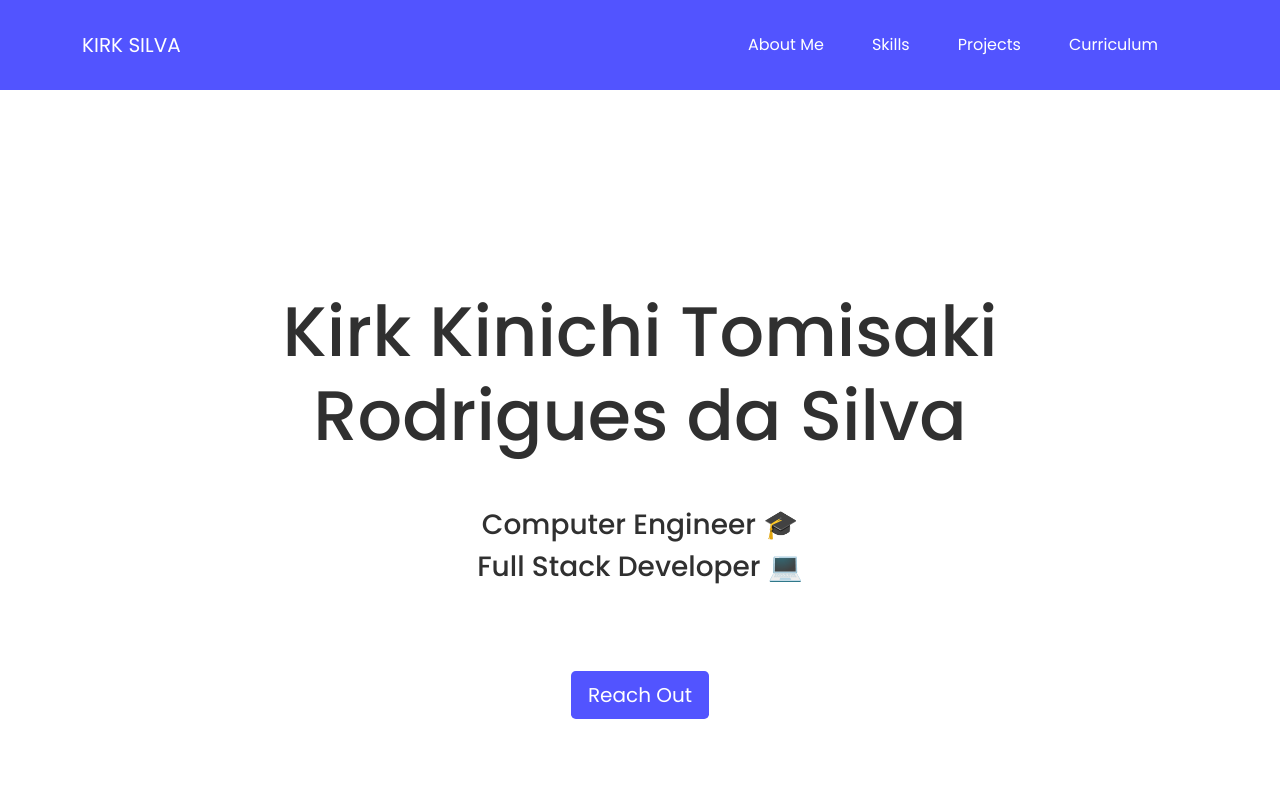
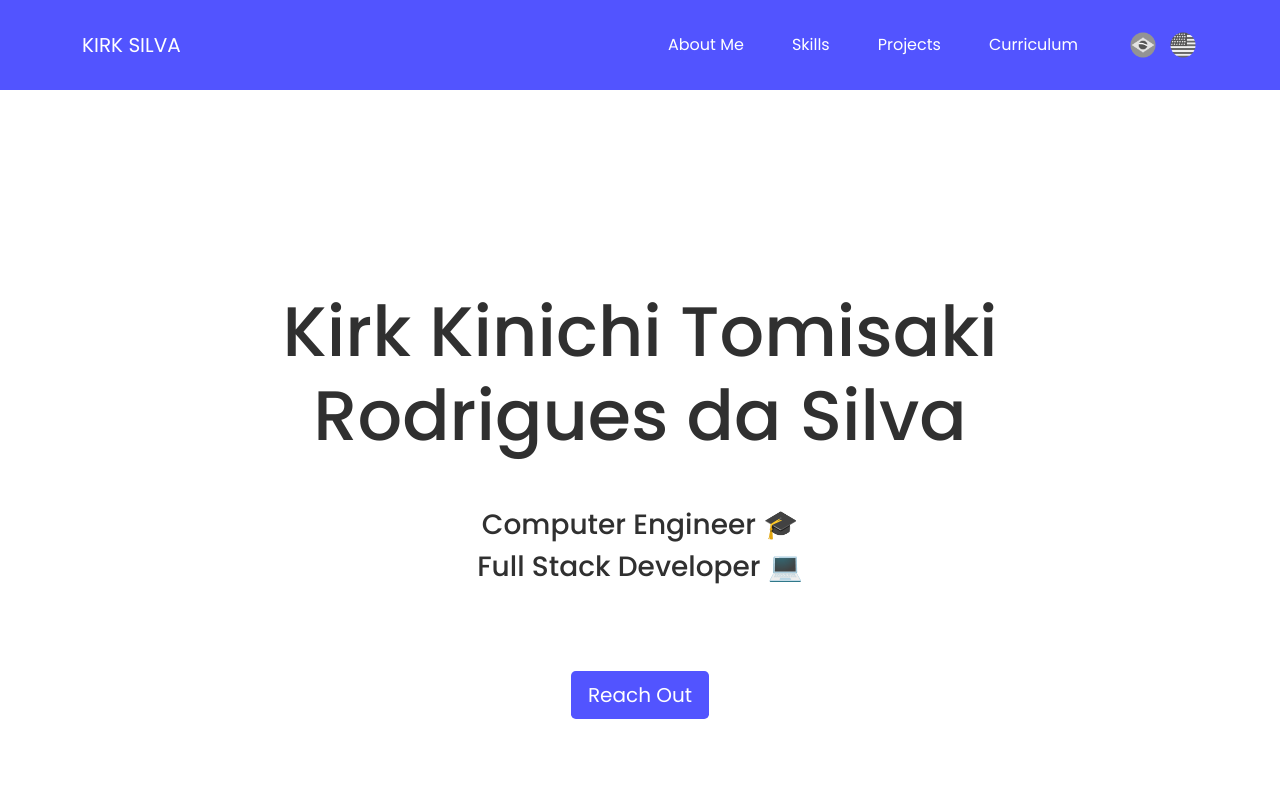
Before and after one commit to kirkkinichi/portfolio-v2, an Angular app: page / in a window 1280 px wide. Shown: the top 800 px of the page. Built offline with nearby package versions, Linux system fonts and the light colour scheme; a web font is replaced by a local one.

Commit message:
Adding icons of Brazil and USA.

```diff
--- a/src/app/components/header/header.component.html
+++ b/src/app/components/header/header.component.html
@@ -1,4 +1,4 @@
-<nav class="header navbar navbar-expand-lg fixed-top navbar-dark">
+<nav class="header navbar navbar-expand-lg fixed-top">
 	<div class="container">
 		<div class="navbar-brand"><a routerLink="/" (click)="scrollToTop()">KIRK SILVA</a></div>
 
@@ -21,6 +21,10 @@
 				<li class="nav-item" [class.active]="currentSection === 'curriculum'">
 					<a class="nav-link" (click)="scrollToSection('curriculum')">Curriculum</a>
 				</li>
+				<li class="nav-item">
+					<img src="../../../assets/icons/pt-br.png" alt="Portuguese" class="flag">
+					<img src="../../../assets/icons/en-us.png" alt="English" class="flag">
+				</li>
 			</ul>
 		</div>
 	</div>
--- a/src/app/components/header/header.component.scss
+++ b/src/app/components/header/header.component.scss
@@ -5,7 +5,13 @@
     padding: 25px;
 }
 
-.navbar-brand, .navbar-brand a, .navbar-nav .nav-link {
+.navbar-nav {
+    align-items: center;
+}
+
+.navbar-brand,
+.navbar-brand a,
+.navbar-nav .nav-link {
     text-decoration: none;
     color: $header-buttons-bg-text;
     padding-right: 40px;
@@ -23,6 +29,18 @@
     cursor: pointer;
 }
 
+.flag {
+    width: 30px;
+    height: auto;
+    margin-left: 10px;
+    cursor: pointer;
+    filter: grayscale(100%);
+}
+
+.active-flag {
+    filter: none;
+}
+
 //Responsive
 @media (max-width: 991.98px) {
 
```
Also changed, not shown: src/assets/icons/en-us.png (added), src/assets/icons/pt-br.png (added).
